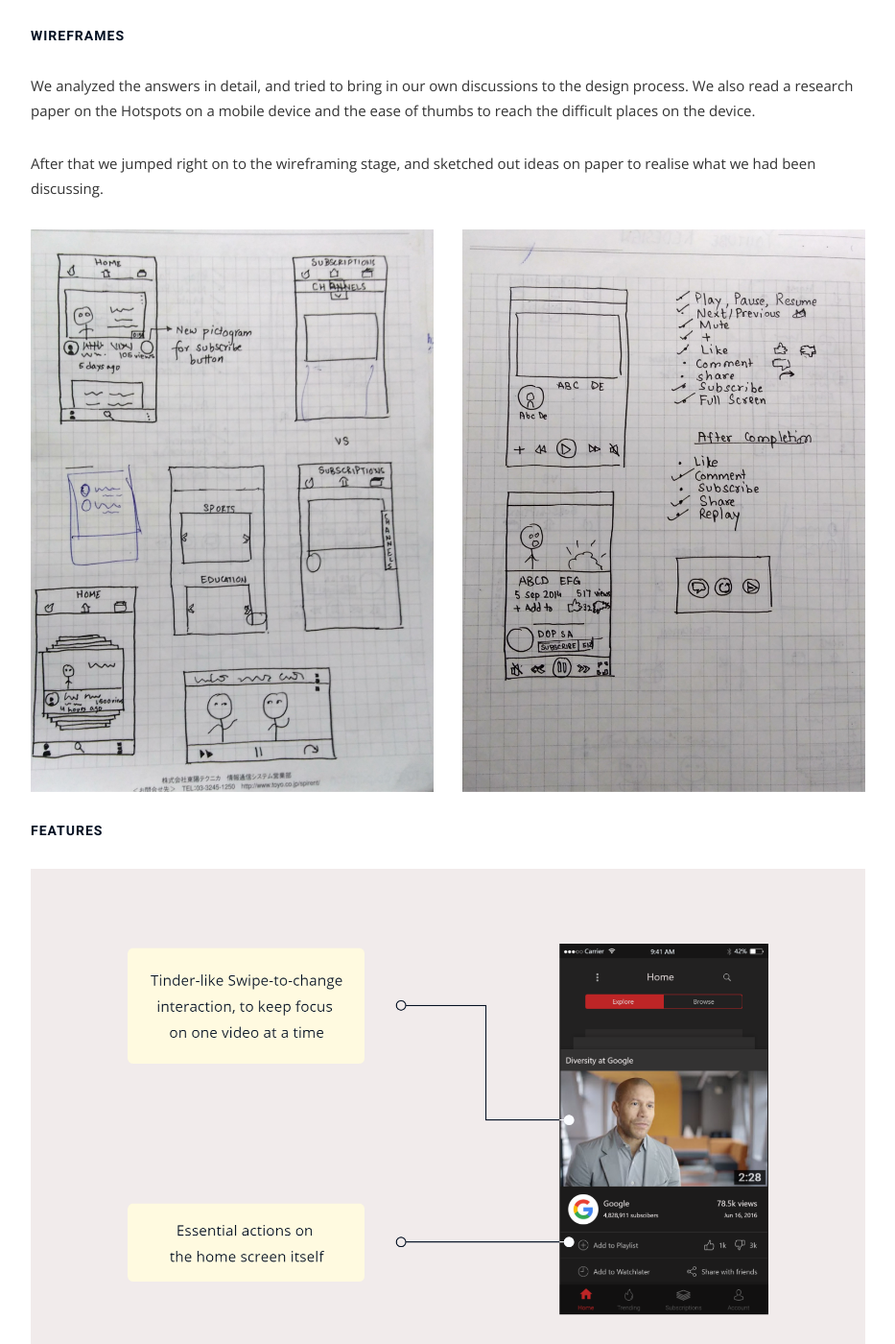
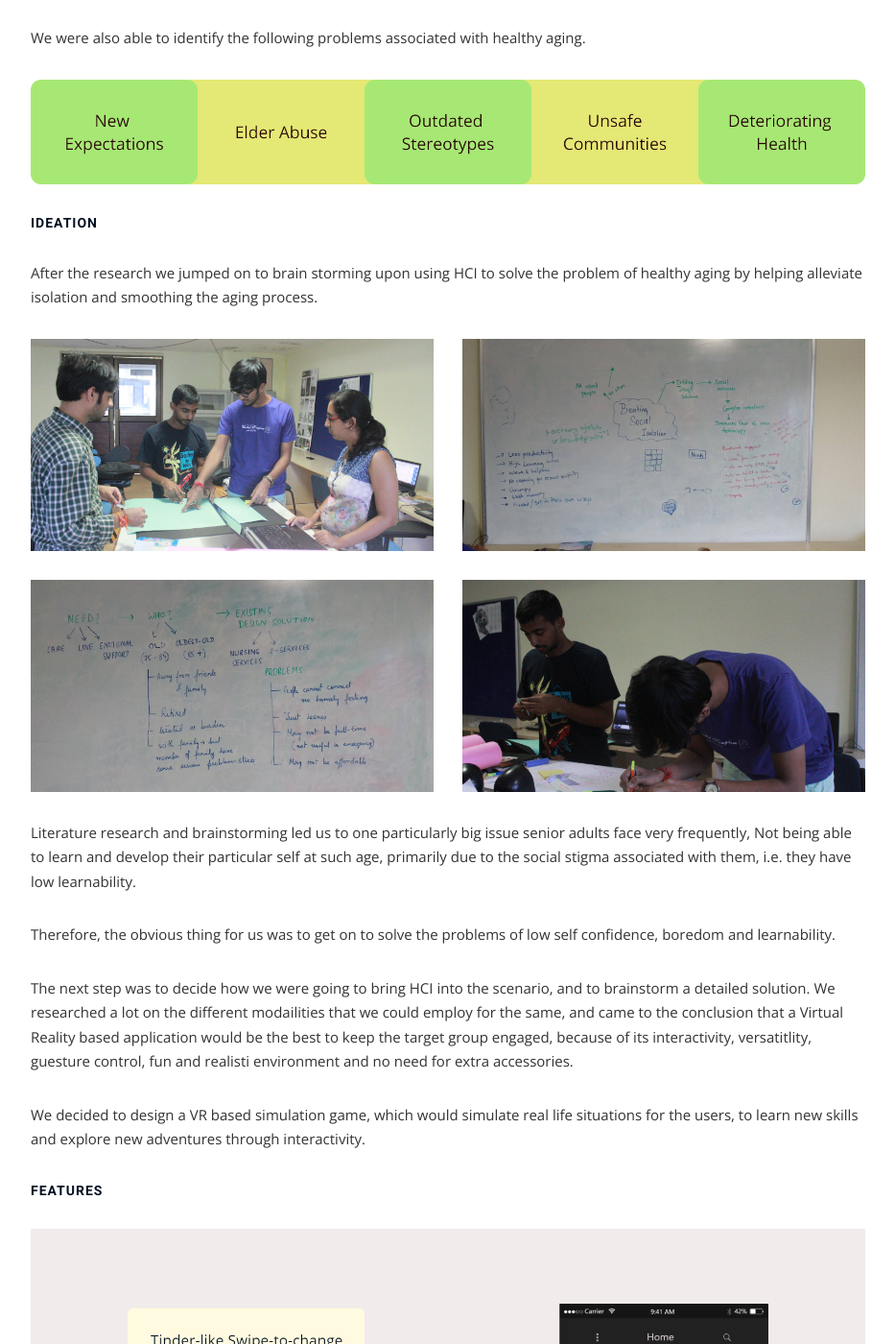
Before and after one commit to priyank1205/Portfolio-Website-New, a website: page PugFiles/ozchi.pug in a window 1280 px wide. Shown: the part 1344-2744 px from the top of the page at 96% size, without its empty margins (173-1106 px from the left). Drawn offline with nearby package versions, Linux system fonts and the light colour scheme; files that its build step writes are made by us from their sources; files whose address does not match are found by name.

Commit message:
Add Ideation

```diff
--- a/PugFiles/ozchi.pug
+++ b/PugFiles/ozchi.pug
@@ -29,12 +29,20 @@ html
         .project-subheading Insights
         .project-description The Published literature helped us understand the concept of 'healthy aging'.
         img.project-img(src='./img/oz_dict.png')
-        .project-subheading Wireframes
-        .project-description We analyzed the answers in detail, and tried to bring in our own discussions to the design process. We also read a research paper on the Hotspots on a mobile device and the ease of thumbs to reach the difficult places on the device.
-        .project-description After that we jumped right on to the wireframing stage, and sketched out ideas on paper to realise what we had been discussing.
+        .project-description We were also able to identify the following problems associated with healthy aging.
+        img.project-img(src='./img/oz_prob.png')
+        .project-subheading Ideation
+        .project-description After the research we jumped on to brain storming upon using HCI to solve the problem of healthy aging by helping alleviate isolation and smoothing the aging process.
         .row.split-images
-          img.col-sm-6.project-img(src='./img/wireframes_yt_1.png')
-          img.col-sm-6.project-img(src='./img/wireframes_yt_2.png')
+          img.col-sm-6.project-img(src='./img/oz_id_1.png')
+          img.col-sm-6.project-img(src='./img/oz_id_2.png')
+        .row.split-images
+          img.col-sm-6.project-img(src='./img/oz_id_3.png')
+          img.col-sm-6.project-img(src='./img/oz_id_4.png')
+        .project-description Literature research and brainstorming led us to one particularly big issue senior adults face very frequently, Not being able to learn and develop their particular self at such age, primarily due to the social stigma associated with them, i.e. they have low learnability.
+        .project-description Therefore, the obvious thing for us was to get on to solve the problems of low self confidence, boredom and learnability.
+        .project-description The next step was to decide how we were going to bring HCI into the scenario, and to brainstorm a detailed solution. We researched a lot on the different modailities that we could employ for the same, and came to the conclusion that a Virtual Reality based application would be the best to keep the target group engaged, because of its interactivity, versatitlity, guesture control, fun and realisti environment and no need for extra accessories.
+        .project-description We decided to design a VR based simulation game, which would simulate real life situations for the users, to learn new skills and explore new adventures through interactivity.
         .project-subheading Features
         img.project-img(src='./img/yt_1.png')
         img.project-img(src='./img/yt_2.png')
```
Also changed, not shown: ozchi.html.
